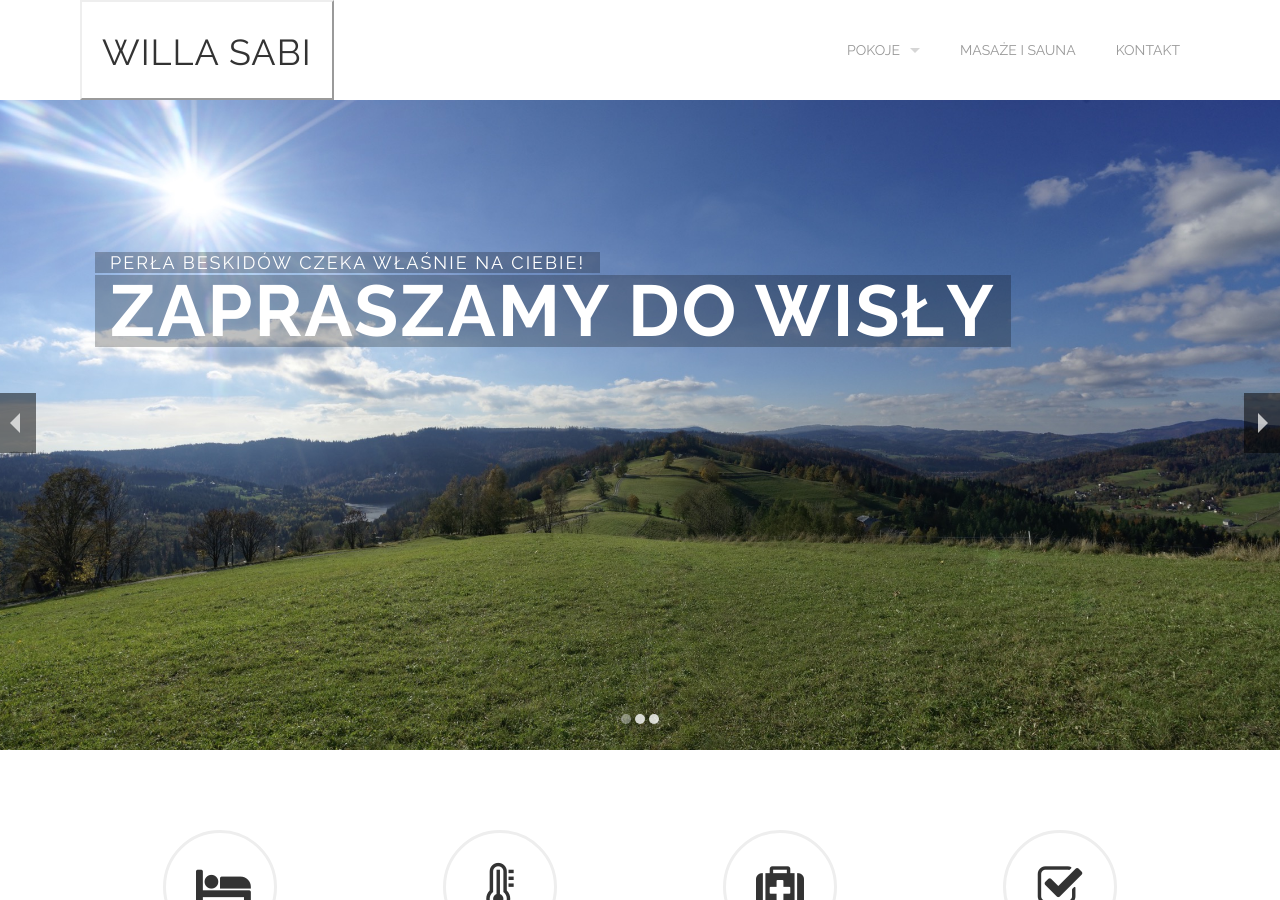
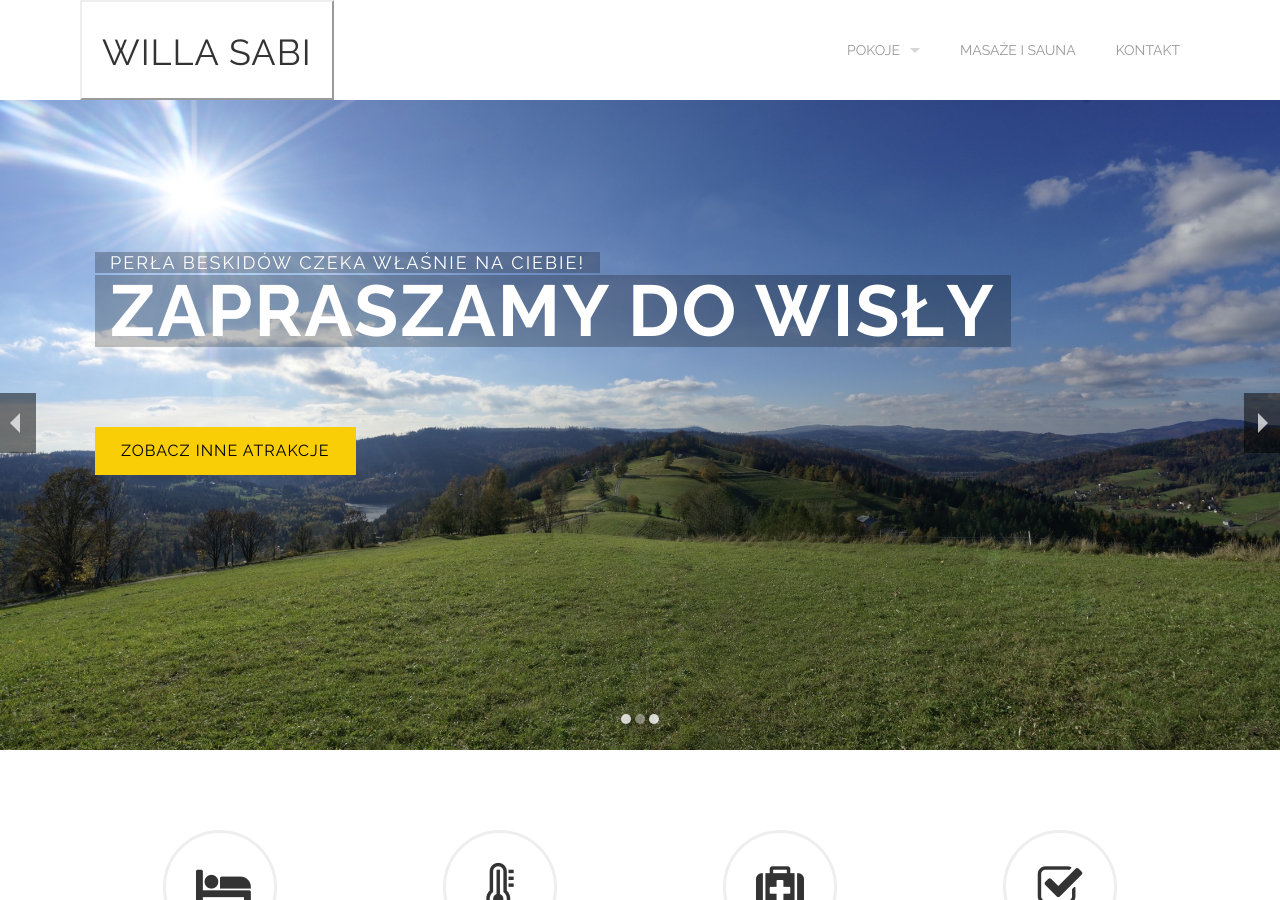
Before and after one commit to cs3b/usabi.pl, a Jekyll site: the page built from index.html, in a window 1280 px wide and 900 px high. Built offline with Jekyll 4.4.1, drawn with Linux system fonts in a browser that asks for light colours; some of the changed lines change nothing that is shown.

Commit message:
fix slider

```diff
--- a/index.html
+++ b/index.html
@@ -2,13 +2,6 @@
 layout: default
 section_id: home
 slides:
-  - bg: images/slider/wisla_pasmo_gorskie_cienkow.jpg
-    small_title:
-      klass: bottom-to-top
-      text: Perła Beskidów czeka właśnie na ciebie!
-    title:
-      klass: bottom-to-top
-      text: Zapraszamy do Wisły
   - bg: images/slider/przestronne_pokoje.jpg
     small_title:
       klass: bottom-to-top
@@ -20,20 +13,31 @@
       klass: bottom-to-top
       items:
         - text: Zobacz wszystkie 3 pokoje
-          link_to: /usabi.pl/przestronne-pokoje.html
+          link_to: /przestronne-pokoje.html
+  - bg: images/slider/wisla_pasmo_gorskie_cienkow.jpg
+    small_title:
+      klass: bottom-to-top
+      text: Perła Beskidów czeka właśnie na ciebie!
+    title:
+      klass: bottom-to-top
+      text: Zapraszamy do Wisły
+    buttons:
+      klass: bottom-to-top
+      items:
+        - text: Zobacz inne atrakcje
+          link_to: /przestronne-pokoje.html
   - bg: images/slider/salon_masazu.jpg
     small_title:
       klass: bottom-to-top
       text: indywidualnie dostosowane do twoich potrzeb
     title:
       klass: bottom-to-top
-      text: masaże
+      text: "masaże"
     buttons:
       klass: bottom-to-top
       items:
-        - text: Dowiedź się więcej
-          link_to: /usabi.pl/masaz_i_sauna_strefa_wellness.html
-
+        - text: Dowiedz się więcej
+          link_to: /przestronne-pokoje.html
 works:
   - image: images/@stock/work-1.jpg
     title: Beautiful Girl
@@ -113,7 +117,7 @@
 
 
 <div class='mod modDefaultSlider'>
-  <div class='sequence' data-autostop='on' data-timeout='0'>
+  <div class='sequence' data-autostop='off' data-timeout='3000'>
     <a class='sequence-prev' href='javascript:void(0);'>
       <span></span>
     </a>
```
